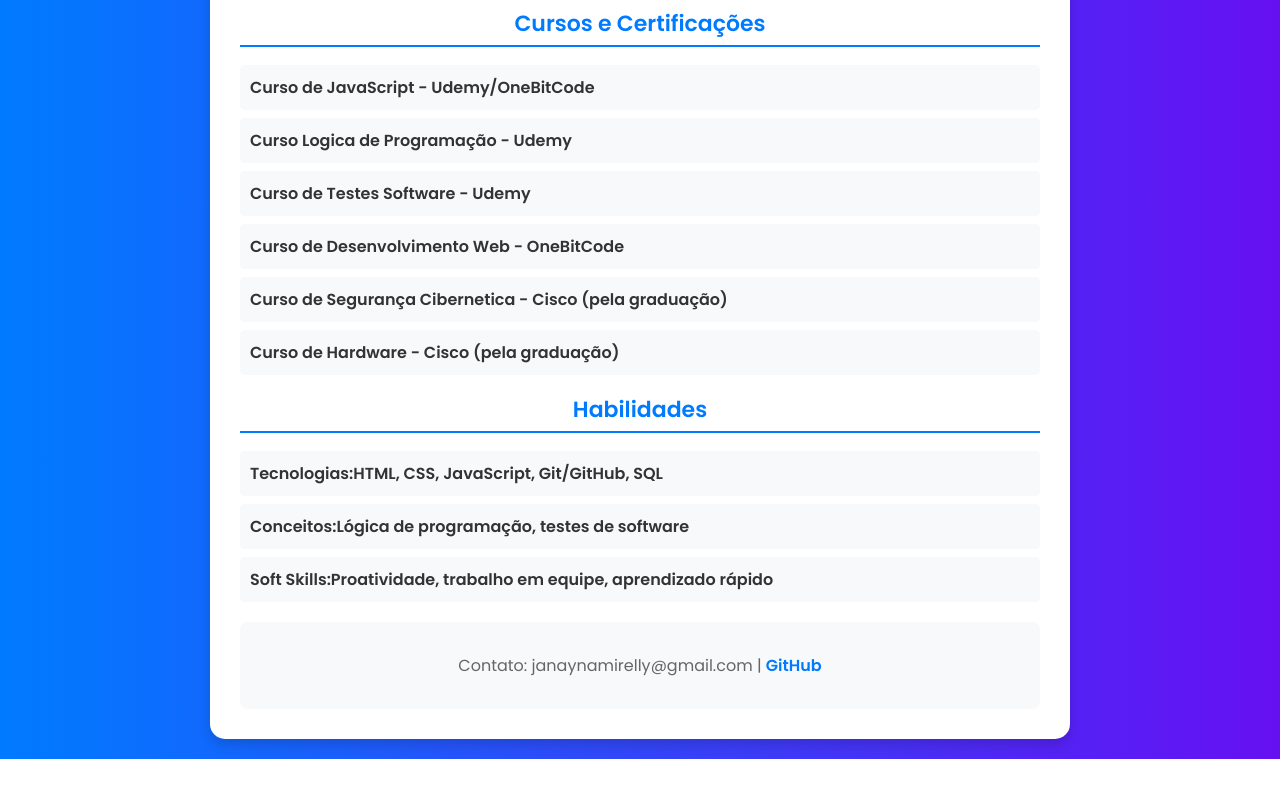
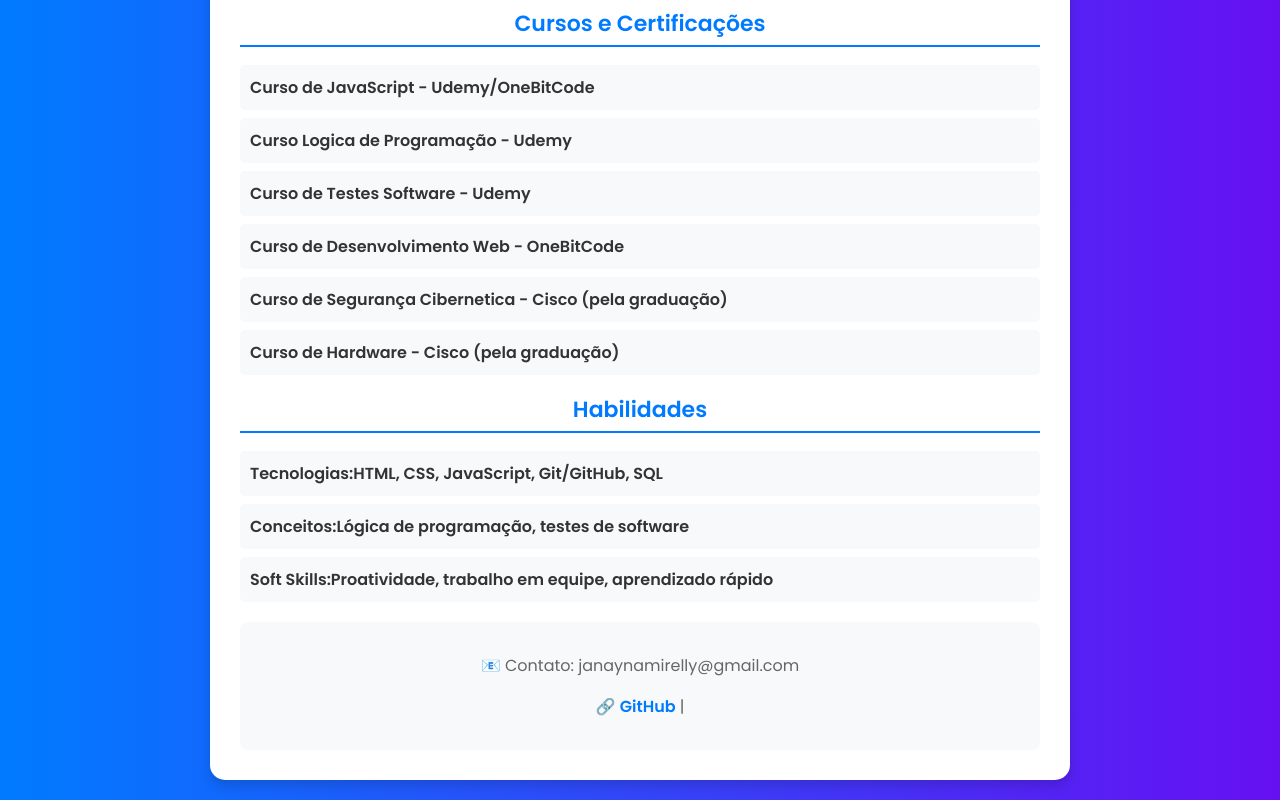
Before and after one commit to janamirelly/Curriculo, a plain HTML site: page index.html in a window 1280 px wide. Shown: the part 557-1357 px from the top of the page. Before the commit the page ends 1316 px from the top, so only its background shows below. Drawn offline with Linux system fonts and the light colour scheme.

Commit message:
Update index.html
Mudando footer

```diff
--- a/index.html
+++ b/index.html
@@ -49,7 +49,8 @@
         </section>
 
         <footer>
-            <p>Contato: janaynamirelly@gmail.com | <a href="https://github.com/seuusuario">GitHub</a></p>
+            <p>📧 Contato: janaynamirelly@gmail.com</p>
+            <p>🔗 <a href="https://github.com/seuusuario" target="_blank">GitHub</a> |
         </footer>
     </div>
 </body>
```
